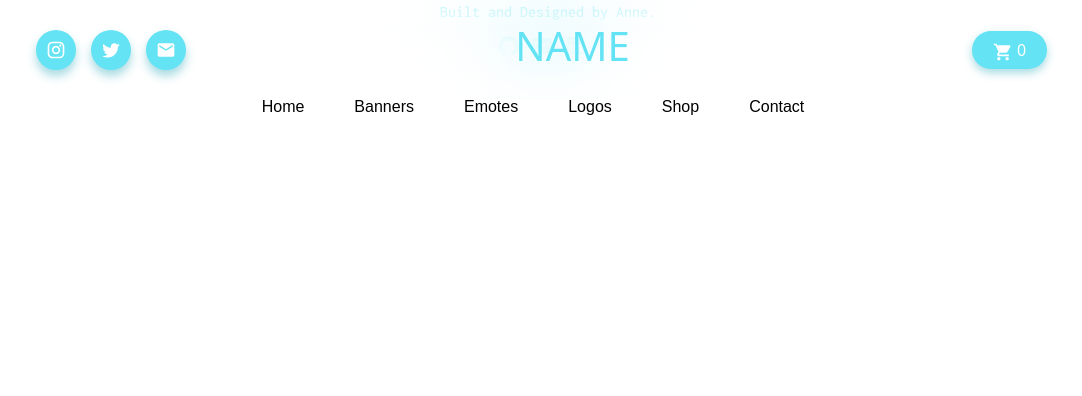
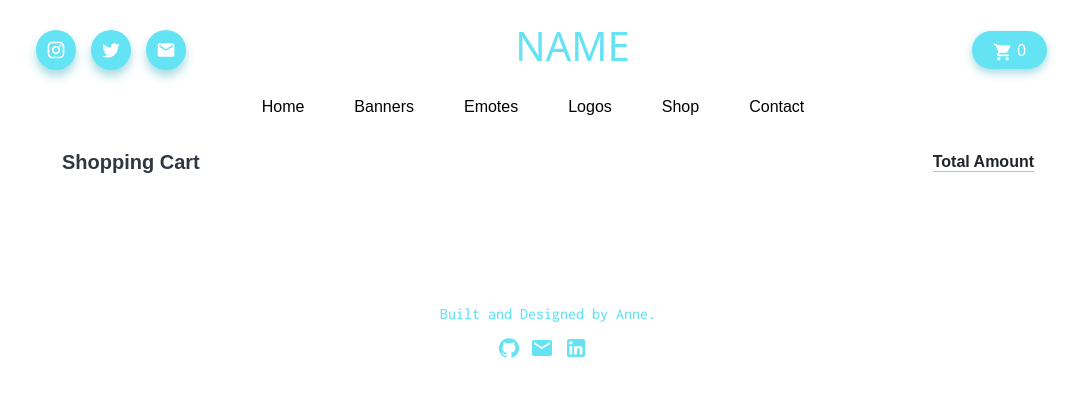
Before and after one commit to vian-ai/v1-ArtLabs, a React (Create React App) app: page /#/cart in a window 1280 px wide. Shown: the top 396 px of the page, without its empty margins (92-1174 px from the left). Built offline with nearby package versions, Linux system fonts and the light colour scheme; a web font is replaced by a local one.

Commit message:
attempted to map through array of items in shop and render into cart route, added simple styling to cart

```diff
--- a/src/App.js
+++ b/src/App.js
@@ -1,5 +1,5 @@
 import { Routes, Route, Link } from 'react-router-dom';
-
+import { useState } from 'react';
 // importing routes
 import Header from './Components/Header';
 import Home from './Components/Home';
@@ -9,10 +9,25 @@ import Logos from './Components/Logos';
 import Contact from './Components/Contact';
 import Footer from './Components/Footer';
 import Shop from './Components/Shop';
+import Cart from './Components/Cart';
 
 import './Styles/App.css';
 
 function App() {
+  const [cart, setCart] = useState([]);
+
+  const addToCart = (products) => {
+    setCart([...cart, products]);
+  };
+
+  const removeItemFromCart = (itemToRemove) => {
+    let newItem = cart.filter((product, i) => {
+      return i !== itemToRemove;
+    });
+
+    setCart(newItem)
+  }
+
   return (
     <div className="App">
       <Header />
@@ -30,8 +45,9 @@ function App() {
           <Route path='/banners' element={<Banners />} />
           <Route path='/emotes' element={<Emotes />} />
           <Route path='/logos' element={<Logos />} />
-          <Route path='/shop' element={<Shop />} />
+          <Route path='/shop' element={<Shop addToCart={addToCart} />} />
           <Route path='/contact' element={<Contact />} />
+          <Route path='/cart' element={<Cart removeItemFromCart={removeItemFromCart} products={cart} />} />
           <Route />
         </Routes>
       </main>
--- /dev/null
+++ b/src/Components/Cart.js
@@ -0,0 +1,28 @@
+import React from 'react';
+import '../Styles/Cart.css';
+
+const Cart = (props) => {
+    const itemsInCart = props.products.map((item, i) => {
+        return (
+            <div key={item.id} className='shop-items'>
+                <img className='cart-img' src={item[0].bannerUrl} />
+                <p className='cart-desc'>{item[0].desc}</p>
+                <h4 className='cart-price'>{item[0].price}</h4>
+            </div>
+        )
+    });
+
+    return (
+        <div id='cart'>
+            <div className='shop-header'>
+                <h1 className='shop-heading'>Shopping Cart</h1>
+                <h4 className='shop-action'>Total Amount</h4>
+            </div>
+            <div className='items-header'>
+                {itemsInCart}
+            </div>
+        </div>
+    )
+};
+
+export default Cart;
--- a/src/Components/Header.js
+++ b/src/Components/Header.js
@@ -17,7 +17,7 @@ const Header = () => {
                 <h1>NAME</h1>
             </div>
             <div className='btn'>
-                <button className='btn-base'><ShoppingCartIcon style={{ fontSize: 20 }} /> 0</button>
+                <a href='/#/cart'><button className='btn-base'><ShoppingCartIcon style={{ fontSize: 20 }} /> 0</button></a>
             </div>
             <div className='nav-container'>
                 <input className='checkbox' type='checkbox' name='' id='' />
--- a/src/Components/Shop.js
+++ b/src/Components/Shop.js
@@ -1,21 +1,25 @@
 import React from 'react';
 import '../Styles/Shop.css';
 
-const Shop = () => {
+const Shop = (props) => {
+
     const shopItems = [
         {
+            id: 1,
             bannerUrl: 'https://i.imgur.com/zfhvv3U.png',
-            desc: 'The products description goes here!',
+            desc: 'Cinema Banner',
             price: '$10',
         },
         {
+            key: 2,
             bannerUrl: 'https://i.imgur.com/Zwa2Hmw.png',
-            desc: 'The products description goes here!',
+            desc: 'Project YinYue Banner',
             price: '$10'
         },
         {
+            key: 3,
             bannerUrl: 'https://i.imgur.com/DPS2oeA.png',
-            desc: 'The products description goes here!',
+            desc: 'Starting Soon Banner',
             price: '$10'
         }
     ];
@@ -27,7 +31,7 @@ const Shop = () => {
                     <img className='prod-img' src={item.bannerUrl} alt='banner url' style={{ width: '100%' }} />
                     <h4 className='prod-price'>{item.price}</h4>
                     <p className='prod-desc'>{item.desc}</p>
-                    <button className='add-cart'>Add to Cart</button>
+                    <button className='add-cart' onClick={() => props.addToCart(shopItems)}>Add to Cart</button>
                 </div>
             </div>
         )
--- /dev/null
+++ b/src/Styles/Cart.css
@@ -0,0 +1,68 @@
+#cart {
+  padding-top: 50px;
+  margin: 100px;
+}
+
+.shop-header {
+  margin: auto;
+  width: 90%;
+  height: 15%;
+  display: flex;
+  justify-content: space-between;
+  align-items: center;
+  margin-bottom: 20px;
+}
+
+.shop-heading {
+  font-size: 20px;
+  font-family: ‘Open Sans’;
+  font-weight: 700;
+  color: #2f3841;
+  font-family: var(--kantumruy);
+}
+
+.shop-action {
+  font-size: 16px;
+  font-family: ‘Open Sans’;
+  font-weight: 600;
+  cursor: pointer;
+  border-bottom: 1px solid var(--blue);
+  font-family: var(--kantumruy);
+}
+
+.items-header {
+    margin: auto;
+    width: 90%;
+    height: 15%;
+    display: flex;
+    justify-content: space-between;
+    align-items: center;
+}
+
+.shop-items {
+    margin: auto;
+    width: 100%;
+    height: 15%;
+    display: flex;
+    justify-content: space-between;
+    align-items: center;
+}
+
+.cart-img {
+    width: 30%;
+}
+
+.cart-price {
+    margin-right: 25px;
+    font-family: var(--kantumruy);
+}
+
+.cart-desc {
+    font-family: var(--kantumruy);
+}
+
+.items-header {
+    display: grid;
+    grid-template-columns: repeat(2);
+    grid-gap: 15px;
+}
```
